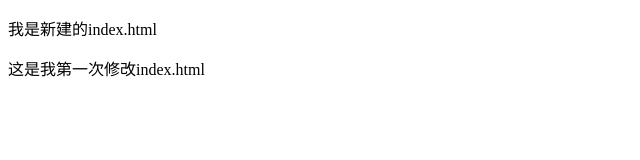
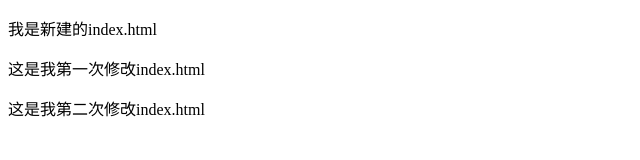
Before and after one commit to FVFGYIY/m1, a plain HTML site: page index.html in a window 1280 px wide. Shown: the whole page, without its empty margins (0-640 px from the left). Drawn offline with Linux system fonts and the light colour scheme.

Commit message:
第四次提交，第二次修改

```diff
--- a/index.html
+++ b/index.html
@@ -9,6 +9,7 @@
 	<div id="box">
 		<p>我是新建的index.html</p>
 		<p>这是我第一次修改index.html</p>
+		<p>这是我第二次修改index.html</p>
 	</div>
 </body>
 </html>
```
